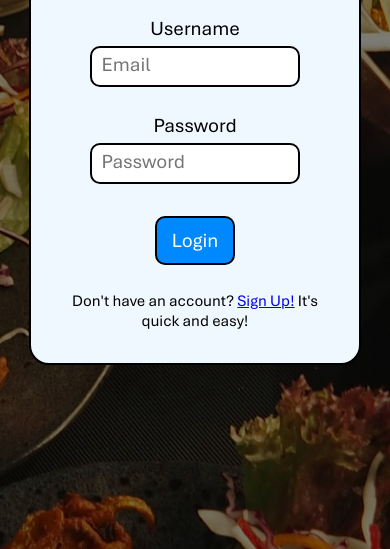
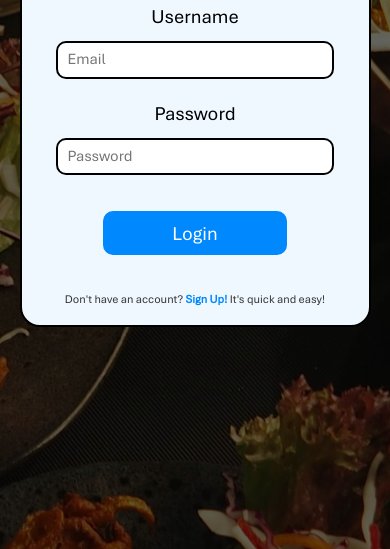
Before and after one commit to Mohammad151214/1012Project, a plain HTML site: page login.html in a window 390 px wide. Shown: the part 295-844 px from the top of the page. Drawn offline with Linux system fonts and the light colour scheme.

Commit message:
Made login responsive- breakpoints with help from chatgpt

```diff
--- a/css/login_styles.css
+++ b/css/login_styles.css
@@ -1,3 +1,7 @@
+:root {
+  font-size: 16px;
+}
+
 body {
   margin: 0;
   padding: 0;
@@ -14,7 +18,7 @@ body {
 .overlay {
   width: 100dvw;
   height: 100dvh;
-  background-color: rgba(0, 0, 0, 0.5);
+  background-color: rgba(0, 0, 0, 0.6);
   display: flex;
   justify-content: center;
   align-items: center;
@@ -32,30 +36,134 @@ body {
 }
 
 .heading {
-  font-size: 50px;
+  font-size: clamp(2rem, 5vw, 3rem);
   margin-bottom: 2rem;
 }
 
 .login {
-  font-size: 20px;
+  font-size: 1.5rem;
 }
+
 .login input {
   width: 80%;
   border-radius: 10px;
-  margin-bottom: 10%;
-  margin-top: 2%;
-  padding: 10px;
+  margin-bottom: 1.8rem;
+  margin-top: 1rem;
+  padding: 0.7rem;
   border: 2px solid black;
 }
 
 input::placeholder {
-  font-size: 20px;
-  /* padding: 50px; */
+  font-size: 1.2rem;
 }
 
 #submit {
-  font-size: 20px;
-  width: 30%;
+  font-size: 1.5rem;
+  width: clamp(120px, 40%, 180px);
   background-color: #0088ff;
   color: white;
+  border: none;
+  border-radius: 10px;
+  padding: 0.8rem;
+  cursor: pointer;
+  transition: background-color 0.3s ease, transform 0.1s ease;
 }
+
+#submit:hover {
+  background-color: #006fdd;
+  transform: scale(1.03);
+}
+
+.signup-text {
+  margin-top: 1rem;
+  font-size: 1rem;
+  color: #333;
+}
+
+.signup-text a {
+  color: #0088ff;
+  text-decoration: none;
+  font-weight: 600;
+  transition: color 0.3s ease;
+}
+
+.signup-text a:hover {
+  color: #006fdd;
+  text-decoration: underline;
+}
+
+/* Base font size for desktops and large screens */
+:root {
+  font-size: 16px;
+}
+
+/* Medium screens (tablets, small laptops) */
+@media (max-width: 1024px) {
+  :root {
+    font-size: 15px;
+  }
+
+  .login_container {
+    width: 80%;
+    padding: 1.8rem;
+  }
+}
+
+/* Small tablets / large phones */
+@media (max-width: 768px) {
+  :root {
+    font-size: 14px;
+  }
+
+  .heading {
+    font-size: clamp(1.8rem, 5vw, 2.5rem);
+  }
+
+  .login input {
+    width: 90%;
+  }
+
+  #submit {
+    width: 60%;
+  }
+}
+
+/* Small phones (≤480px) */
+@media (max-width: 480px) {
+  :root {
+    font-size: 13px;
+  }
+
+  .login_container {
+    width: 90%;
+    padding: 1.5rem;
+  }
+
+  .heading {
+    font-size: 2rem;
+  }
+
+  .login input {
+    font-size: 0.95rem;
+  }
+
+  .signup-text {
+    font-size: 0.9rem;
+  }
+}
+
+/* Extra small screens (≤360px) */
+@media (max-width: 360px) {
+  :root {
+    font-size: 12px;
+  }
+
+  .login_container {
+    width: 95%;
+  }
+
+  #submit {
+    width: 70%;
+    min-width: 100px;
+  }
+}
--- a/login.html
+++ b/login.html
@@ -19,7 +19,7 @@
             <input type="password" id="pwd" name="pwd" placeholder="Password"/><br />
             <input type="submit" id="submit" value="Login">
           </form>
-          <p>Don't have an account? <a href="register.html">Sign Up!</a> It's quick and easy!</p>
+          <p class="signup-text">Don't have an account? <a href="register.html">Sign Up!</a> It's quick and easy!</p>
         </div>
       </div>
     </section>
```
Also changed, not shown: register.html (+1 -1 lines).
